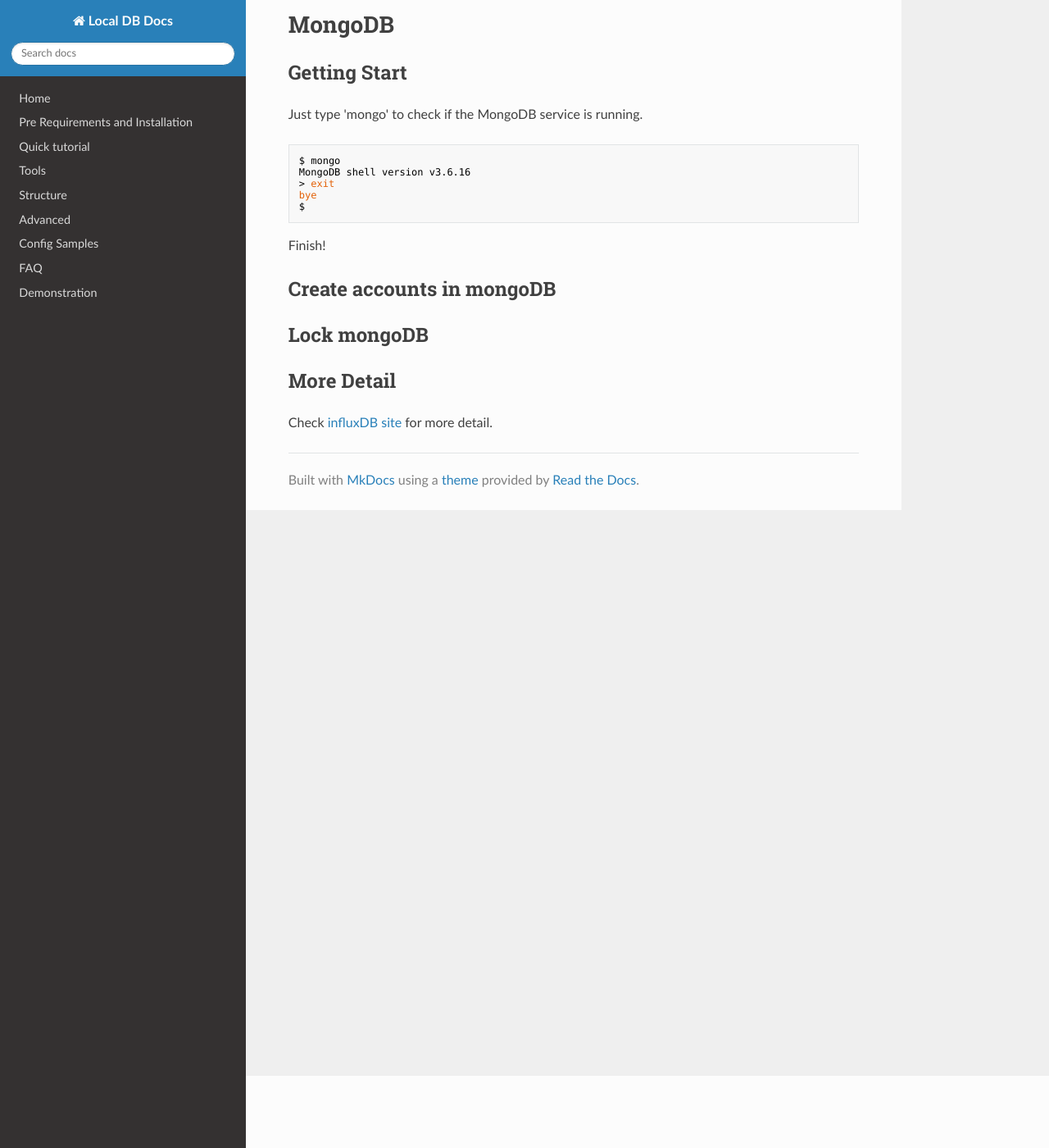
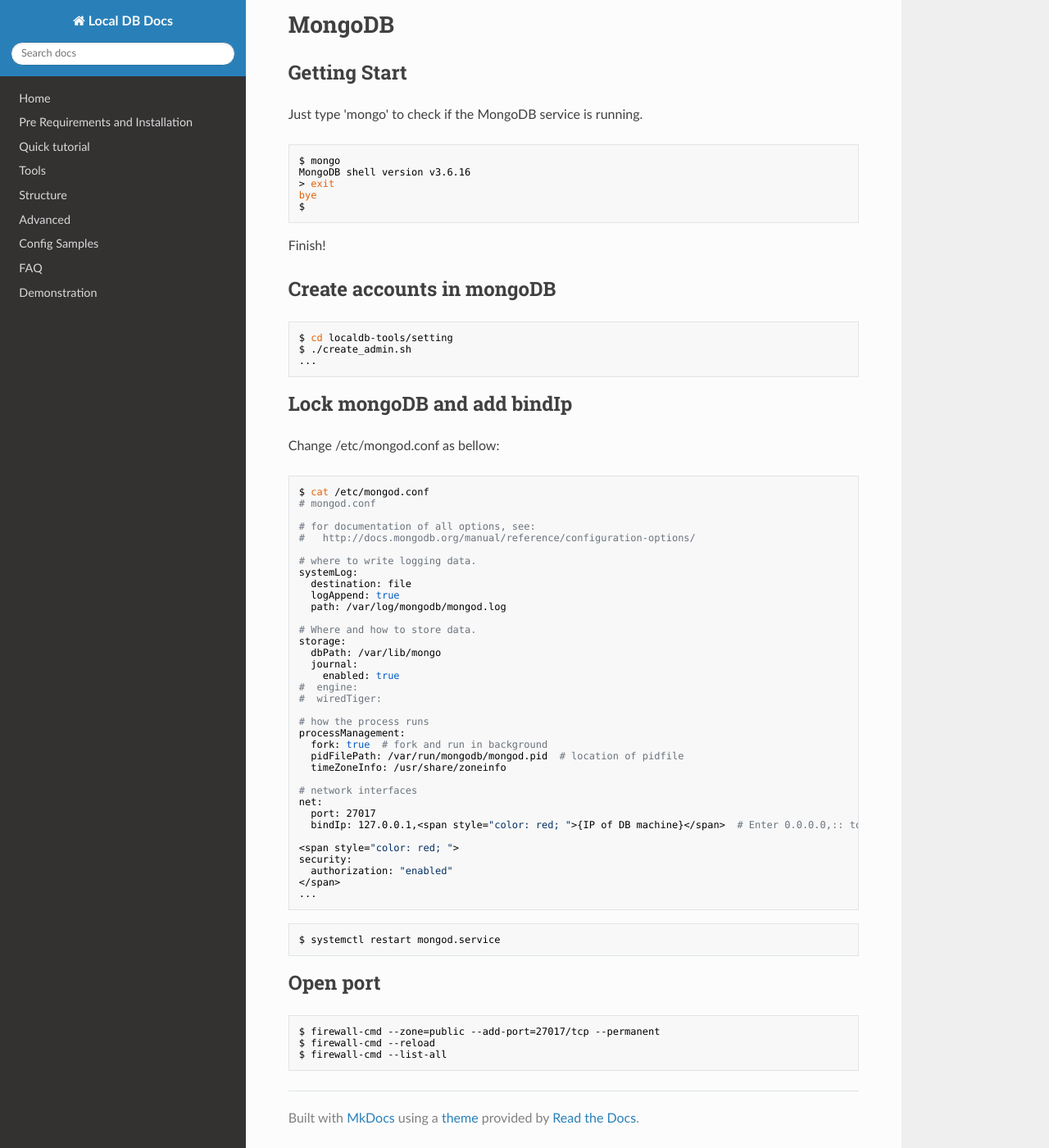
Before and after one commit to jlab-hep/localdb-docs, an MkDocs documentation site: the page built from docs/database_demonstration_mongodb.md, in a window 1280 px wide and 1400 px high, scrolled down 88 px. Shown: the whole window at 82% size. Built offline with MkDocs 1.6.1, drawn with Linux system fonts in a browser that asks for light colours; nearby versions of some CDN libraries; old or Windows-style settings are respelled for this version of MkDocs.

Commit message:
added the sample of mongod.conf

````diff
--- a/docs/database_demonstration_mongodb.md
+++ b/docs/database_demonstration_mongodb.md
@@ -22,8 +22,60 @@ Finish!
 
 ## Create accounts in mongoDB
 
-## Lock mongoDB
+```bash
+$ cd localdb-tools/setting
+$ ./create_admin.sh
+...
+```
 
-## More Detail
+## Lock mongoDB and add bindIp
+Change /etc/mongod.conf as bellow:
+```bash
+$ cat /etc/mongod.conf
+# mongod.conf
 
-Check [influxDB site](https://docs.influxdata.com/influxdb/v1.7/introduction/getting-started/) for more detail.
+# for documentation of all options, see:
+#   http://docs.mongodb.org/manual/reference/configuration-options/
+
+# where to write logging data.
+systemLog:
+  destination: file
+  logAppend: true
+  path: /var/log/mongodb/mongod.log
+
+# Where and how to store data.
+storage:
+  dbPath: /var/lib/mongo
+  journal:
+    enabled: true
+#  engine:
+#  wiredTiger:
+
+# how the process runs
+processManagement:
+  fork: true  # fork and run in background
+  pidFilePath: /var/run/mongodb/mongod.pid  # location of pidfile
+  timeZoneInfo: /usr/share/zoneinfo
+
+# network interfaces
+net:
+  port: 27017
+  bindIp: 127.0.0.1,<span style="color: red; ">{IP of DB machine}</span>  # Enter 0.0.0.0,:: to bind to all IPv4 and IPv6 addresses or, alternatively, use the net.bindIpAll setting.
+
+<span style="color: red; ">
+security:
+  authorization: "enabled"
+</span>
+...
+```
+```bash
+$ systemctl restart mongod.service
+```
+
+
+## Open port
+```bash
+$ firewall-cmd --zone=public --add-port=27017/tcp --permanent
+$ firewall-cmd --reload
+$ firewall-cmd --list-all
+```
````
